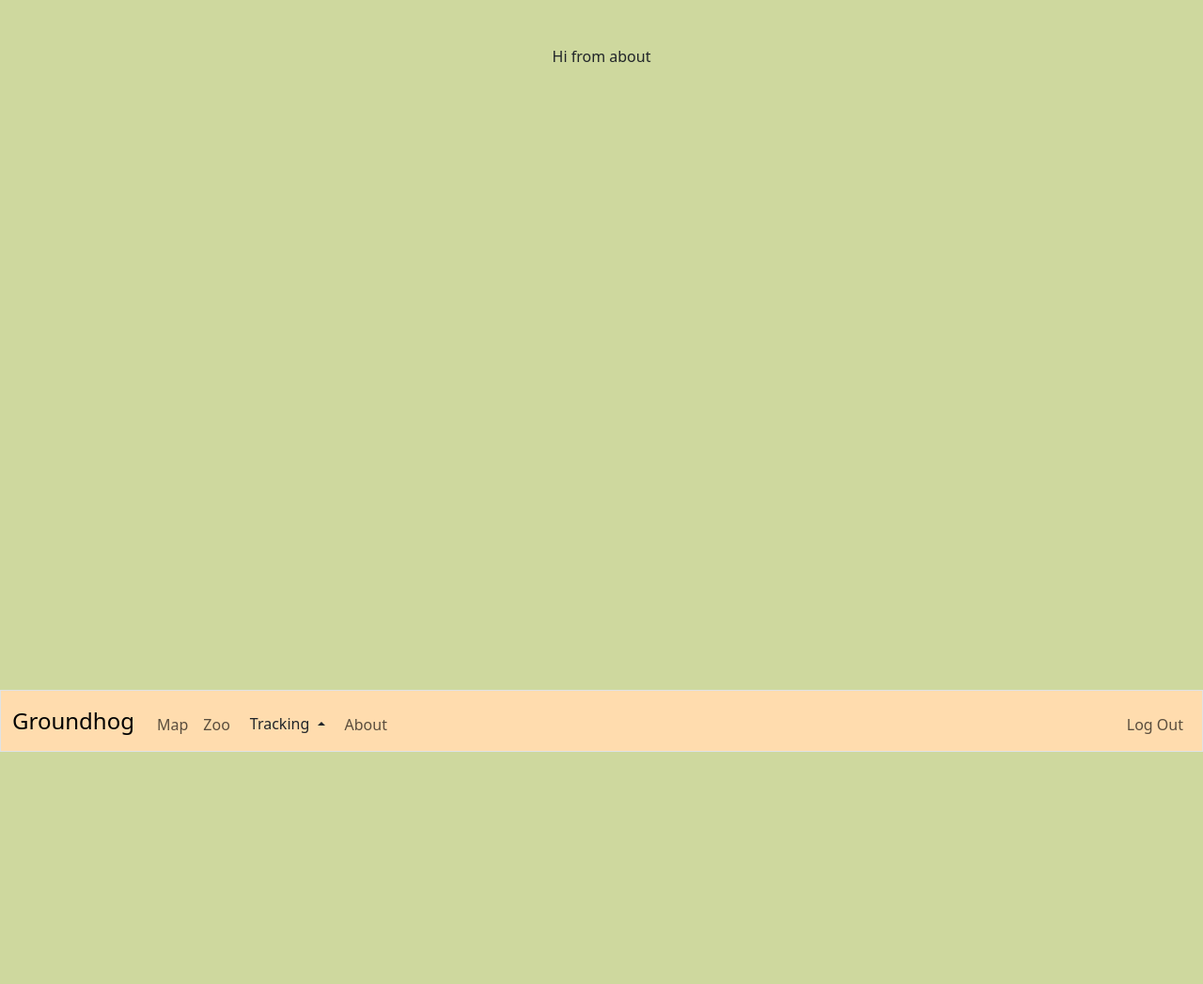
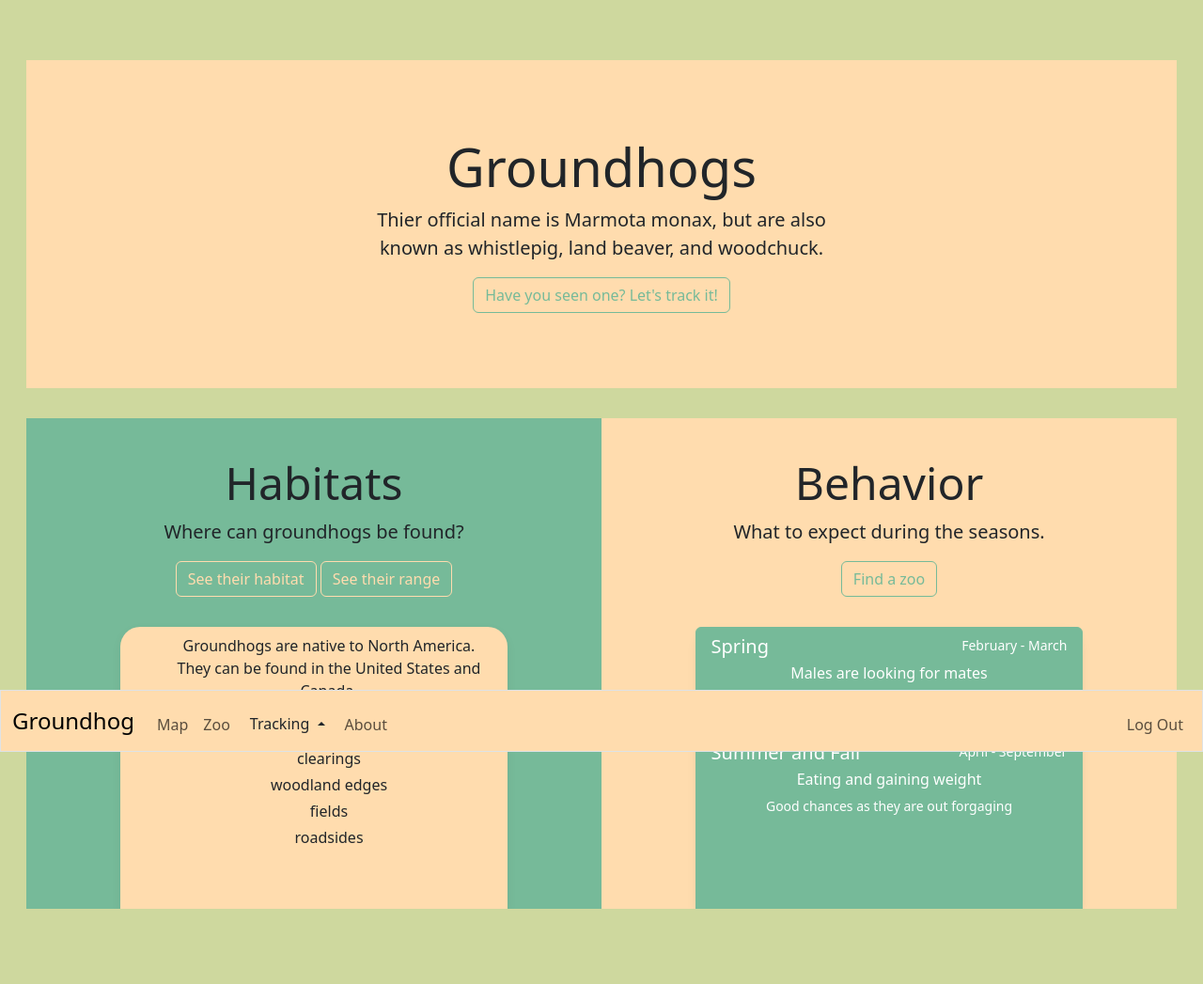
Before and after one commit to jbettenh/groundhog, a Flask app: page /about in a window 1280 px wide. Shown: the whole page at 94% size. Before the commit the page ends 800 px from the top, so only its background shows below. Run offline with Flask 3, Linux system fonts and the light colour scheme; the visitor is signed in with stand-in values (Sample User, id 1); style sheets or scripts are compiled from the project's sources.

Commit message:
Add about page

```diff
--- a/groundhog/static/sass/main.scss
+++ b/groundhog/static/sass/main.scss
@@ -25,3 +25,25 @@ nav .navbar-brand
 .sub-box {
     width: 18rem;
 }
+
+.box-shadow { box-shadow: 0 .25rem .75rem rgba(0, 0, 0, .05); }
+
+.flex-equal > * {
+    -ms-flex: 1;
+    -webkit-box-flex: 1;
+    flex: 1;
+  }
+
+  @media (min-width: 768px) {
+    .flex-md-equal > * {
+      -ms-flex: 1;
+      -webkit-box-flex: 1;
+      flex: 1;
+    }
+  }
+
+.overflow-hidden { overflow: hidden; }
+
+.list-group-mine .list-group-item {
+    background-color: #FFDCAE;
+}
--- a/groundhog/templates/about.html
+++ b/groundhog/templates/about.html
@@ -5,5 +5,68 @@ About
 {% endblock %}
 
 {% block main %}
-<p>Hi from about</p>
+<div class="position-relative overflow-hidden p-3 p-md-3 m-md-3 text-center bg-light">
+    <div class="col-md-6 p-lg-5 mx-auto my-3">
+        <h1 class="display-4 font-weight-normal">Groundhogs</h1>
+        <p class="lead font-weight-normal">Thier official name is Marmota monax, but are also known as whistlepig, land
+            beaver,
+            and woodchuck.</p>
+        <a class="btn btn-outline-primary" href="/sighting">Have you seen one? Let's track it!</a>
+    </div>
+</div>
+
+<div class="d-md-flex flex-md-equal w-100 p-3 my-md-3 pl-md-3">
+    <div class="bg-dark mr-md-3 pt-3 px-3 pt-md-2 px-md-5 text-center overflow-hidden">
+        <div class="my-3 py-3">
+            <h2 class="display-5">Habitats</h2>
+            <p class="lead">Where can groundhogs be found?</p>
+            <a class="btn btn-outline-light" href="/map">See their habitat</a>
+            <a class="btn btn-outline-light" href="/map">See their range</a>
+        </div>
+        <div class="bg-light box-shadow mx-auto" style="width: 80%; height: 300px; border-radius: 21px 21px 0 0;">
+            <div class="list-group">
+                <ul class="flex-column align-items-start py-2">
+                    <div class="d-flex w-100 justify-content-between">
+                        <p>Groundhogs are native to North America. <br> They can be found in the United States and
+                            Canada.</p>
+                    </div>
+                    <div>
+                        <h5>Groundhogs like to hangout in:</h5>
+                        <p class="mb-1">clearings</p>
+                        <p class="mb-1">woodland edges</p>
+                        <p class="mb-1">fields</p>
+                        <p class="mb-1">roadsides</p>
+                    </div>
+                </ul>
+            </div>
+        </div>
+    </div>
+    <div class="bg-light mr-md-3 pt-3 px-3 pt-md-2 px-md-5 text-center overflow-hidden">
+        <div class="my-3 p-3">
+            <h2 class="display-5">Behavior</h2>
+            <p class="lead">What to expect during the seasons.</p>
+            <a class="btn btn-outline-dark" href="/zoo">Find a zoo</a>
+        </div>
+        <div class="bg-dark box-shadow mx-auto" style="width: 80%; height: 300px; border-radius: 21px 21px 0 0;">
+            <div class="list-group">
+                <ul class="list-group-item list-group-item-action flex-column align-items-start active">
+                    <div class="d-flex w-100 justify-content-between">
+                        <h5 class="mb-1">Spring</h5>
+                        <small>February - March</small>
+                    </div>
+                    <p class="mb-1">Males are looking for mates</p>
+                    <small>Starting to be more active</small>
+                </ul>
+                <ul class="list-group-item list-group-item-action flex-column align-items-start active">
+                    <div class="d-flex w-100 justify-content-between">
+                        <h5 class="mb-1">Summer and Fall</h5>
+                        <small>April - September</small>
+                    </div>
+                    <p class="mb-1">Eating and gaining weight</p>
+                    <small>Good chances as they are out forgaging</small>
+                </ul>
+            </div>
+        </div>
+    </div>
+</div>
 {% endblock %}
```
